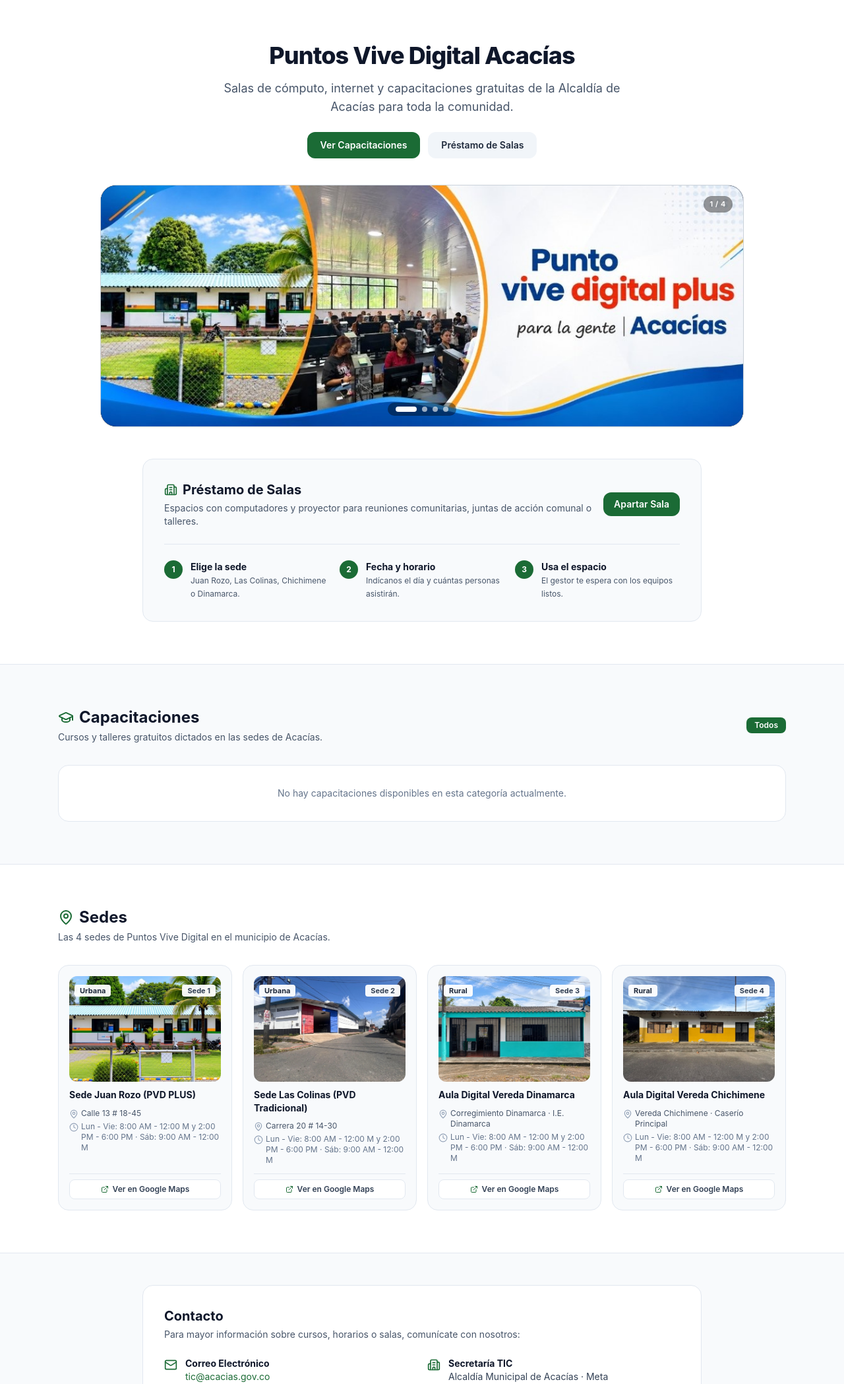
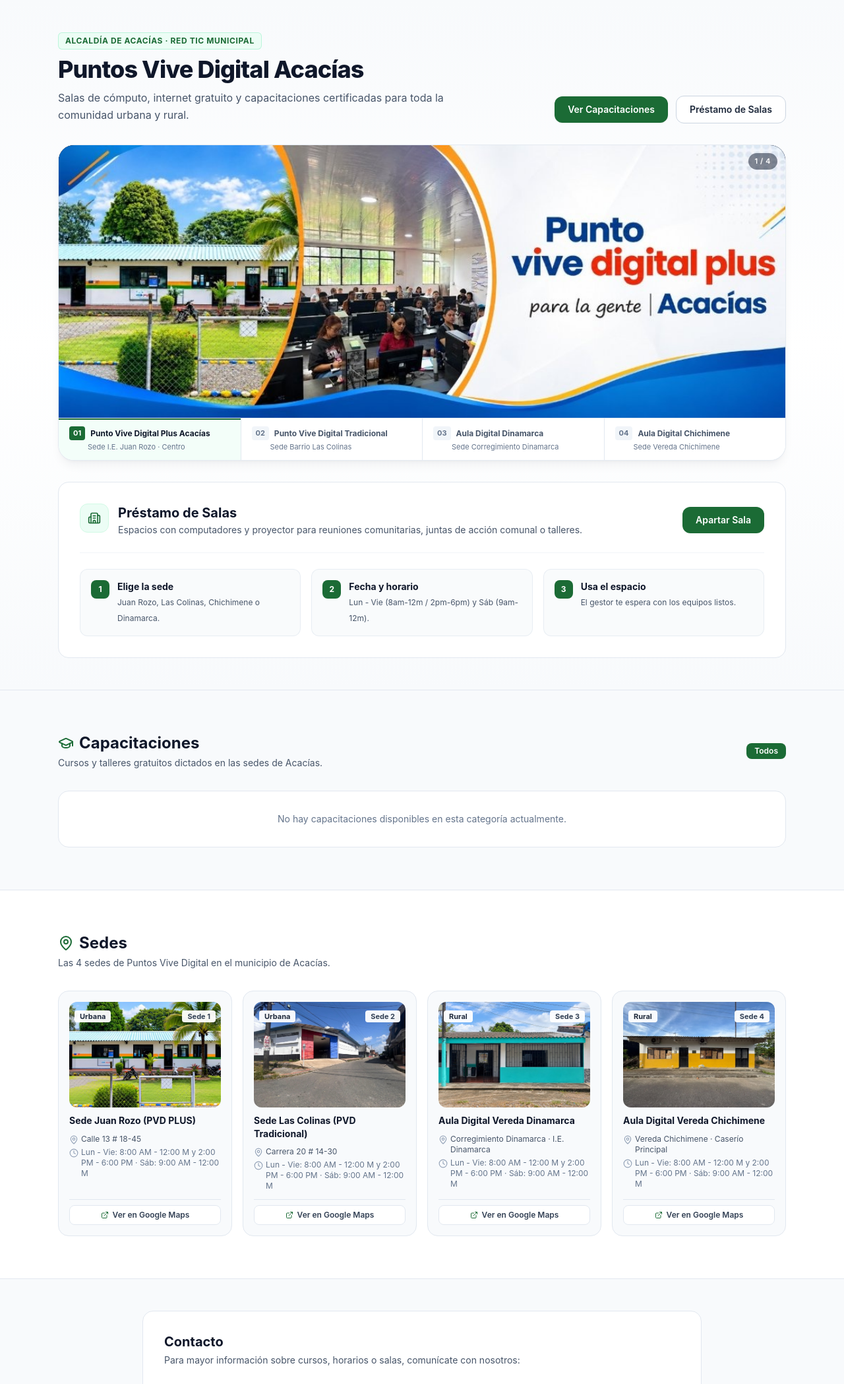
Before and after one commit to ferneyrtic/PuntoTIC, a Laravel app: page / in a window 1280 px wide. Shown: the part 65-2162 px from the top of the page at 66% size. Run offline with Laravel 12, Linux system fonts and the light colour scheme; data comes from the database, SQL or seed files in the repository; data that the repository does not hold is empty; style sheets or scripts are compiled from the project's sources; some libraries are stand-ins or nearby versions.

Commit message:
style(landing): mejorar jerarquia visual del hero, alinear reticulas y agregar selector interactivo al slider de sedes

```diff
--- a/resources/js/Pages/Welcome.tsx
+++ b/resources/js/Pages/Welcome.tsx
@@ -264,42 +264,49 @@ export default function Welcome({ points = [], capacitaciones = [] }: Props) {
             </header>
 
             {/* =========================================================================
-                2. INICIO & PRÉSTAMO DE SALAS
+                2. INICIO, SLIDER DE SEDES & PRÉSTAMO DE SALAS
                ========================================================================= */}
-            <section id="inicio" className="bg-white border-b border-slate-200 py-12 sm:py-16">
-                <div className="max-w-4xl mx-auto px-4 sm:px-6 text-center space-y-4">
+            <section id="inicio" className="bg-gradient-to-b from-slate-50 via-white to-slate-50/70 border-b border-slate-200 py-8 sm:py-12">
+                <div className="max-w-6xl mx-auto px-4 sm:px-6">
+                    {/* Encabezado Hero Alineado */}
+                    <div className="flex flex-col lg:flex-row lg:items-end justify-between gap-6 pb-8">
+                        <div className="space-y-2.5 max-w-2xl">
+                            <span className="inline-flex items-center gap-1.5 text-xs font-bold uppercase tracking-wider text-[#1B6B35] bg-emerald-50 border border-emerald-200/70 px-2.5 py-1 rounded-md">
+                                Alcaldía de Acacías · Red TIC Municipal
+                            </span>
                             <h1 className="text-3xl sm:text-4xl font-extrabold text-slate-900 tracking-tight">
                                 Puntos Vive Digital Acacías
                             </h1>
-                    <p className="text-base sm:text-lg text-slate-600 max-w-2xl mx-auto leading-relaxed">
-                        Salas de cómputo, internet y capacitaciones gratuitas de la Alcaldía de Acacías para toda la comunidad.
+                            <p className="text-base text-slate-600 leading-relaxed">
+                                Salas de cómputo, internet gratuito y capacitaciones certificadas para toda la comunidad urbana y rural.
                             </p>
+                        </div>
 
-                    <div className="flex flex-wrap items-center justify-center gap-3 pt-2">
+                        <div className="flex flex-wrap items-center gap-3 shrink-0">
                             <a
                                 href="#capacitaciones"
-                            className="px-5 py-2.5 rounded-xl bg-[#1B6B35] hover:bg-[#145328] text-white text-sm font-semibold transition-colors shadow-2xs"
+                                className="px-5 py-2.5 rounded-xl bg-[#1B6B35] hover:bg-[#145328] text-white text-sm font-semibold transition-all shadow-sm hover:shadow"
                             >
                                 Ver Capacitaciones
                             </a>
                             <Link
                                 href={auth?.user ? route('portal.index') : route('login')}
-                            className="px-5 py-2.5 rounded-xl bg-slate-100 hover:bg-slate-200 text-slate-800 text-sm font-semibold transition-colors"
+                                className="px-5 py-2.5 rounded-xl bg-white hover:bg-slate-100 text-slate-800 text-sm font-semibold border border-slate-300 transition-all shadow-2xs"
                             >
                                 Préstamo de Salas
                             </Link>
                         </div>
                     </div>
 
-                {/* SLIDER DE SEDES / BANNERS INSTITUCIONALES */}
-                <div className="max-w-5xl mx-auto px-4 sm:px-6 mt-8 sm:mt-10">
+                    {/* SLIDER DE SEDES CON SELECTOR INTERACTIVO */}
                     <div
-                        className="relative overflow-hidden rounded-2xl sm:rounded-3xl border border-slate-200/90 shadow-sm bg-slate-950 group select-none"
+                        className="rounded-2xl sm:rounded-3xl overflow-hidden border border-slate-200/90 shadow-lg shadow-slate-900/5 bg-white select-none"
                         onMouseEnter={() => setIsPaused(true)}
                         onMouseLeave={() => setIsPaused(false)}
                         onTouchStart={handleTouchStart}
                         onTouchEnd={handleTouchEnd}
                     >
+                        <div className="relative overflow-hidden bg-slate-900 group">
                             {/* Pista de Diapositivas */}
                             <div
                                 className="flex transition-transform duration-700 ease-out"
@@ -321,100 +328,132 @@ export default function Welcome({ points = [], capacitaciones = [] }: Props) {
                                 ))}
                             </div>
 
-                        {/* Botón Anterior */}
+                            {/* Flechas Sutiles en los Bordes */}
                             <button
                                 type="button"
                                 onClick={prevSlide}
                                 aria-label="Diapositiva anterior"
-                            className="absolute left-2.5 sm:left-4 top-1/2 -translate-y-1/2 w-9 h-9 sm:w-11 sm:h-11 rounded-full bg-white/85 hover:bg-white text-slate-800 shadow-md backdrop-blur-xs flex items-center justify-center transition-all duration-200 hover:scale-105 active:scale-95 z-20 opacity-0 group-hover:opacity-100 focus:opacity-100"
+                                className="absolute left-3 top-1/2 -translate-y-1/2 w-9 h-9 sm:w-10 sm:h-10 rounded-full bg-slate-900/45 hover:bg-slate-900/75 text-white backdrop-blur-xs flex items-center justify-center transition-all duration-200 hover:scale-105 active:scale-95 z-20 opacity-0 group-hover:opacity-100 focus:opacity-100"
                             >
-                            <ChevronLeft className="w-5 h-5 sm:w-6 sm:h-6 text-slate-700" />
+                                <ChevronLeft className="w-5 h-5" />
                             </button>
 
-                        {/* Botón Siguiente */}
                             <button
                                 type="button"
                                 onClick={nextSlide}
                                 aria-label="Diapositiva siguiente"
-                            className="absolute right-2.5 sm:right-4 top-1/2 -translate-y-1/2 w-9 h-9 sm:w-11 sm:h-11 rounded-full bg-white/85 hover:bg-white text-slate-800 shadow-md backdrop-blur-xs flex items-center justify-center transition-all duration-200 hover:scale-105 active:scale-95 z-20 opacity-0 group-hover:opacity-100 focus:opacity-100"
+                                className="absolute right-3 top-1/2 -translate-y-1/2 w-9 h-9 sm:w-10 sm:h-10 rounded-full bg-slate-900/45 hover:bg-slate-900/75 text-white backdrop-blur-xs flex items-center justify-center transition-all duration-200 hover:scale-105 active:scale-95 z-20 opacity-0 group-hover:opacity-100 focus:opacity-100"
                             >
-                            <ChevronRight className="w-5 h-5 sm:w-6 sm:h-6 text-slate-700" />
+                                <ChevronRight className="w-5 h-5" />
                             </button>
 
-                        {/* Indicadores / Puntos de Navegación */}
-                        <div className="absolute bottom-2.5 sm:bottom-4 left-1/2 -translate-x-1/2 flex items-center gap-1.5 sm:gap-2 px-3 py-1.5 rounded-full bg-black/40 backdrop-blur-xs z-20">
-                            {heroSlides.map((slide, idx) => (
+                            {/* Contador Discreto */}
+                            <div className="absolute top-3 right-3 px-2.5 py-1 rounded-full bg-slate-900/50 backdrop-blur-xs text-[11px] font-semibold text-white tracking-wider z-20">
+                                {currentSlide + 1} / {heroSlides.length}
+                            </div>
+                        </div>
+
+                        {/* Barra de Pestañas Interactivas de las 4 Sedes */}
+                        <div className="grid grid-cols-2 lg:grid-cols-4 divide-y sm:divide-y-0 sm:divide-x divide-slate-200 border-t border-slate-200 bg-white">
+                            {heroSlides.map((slide, idx) => {
+                                const isActive = currentSlide === idx;
+                                return (
                                     <button
                                         key={slide.id}
                                         type="button"
                                         onClick={() => setCurrentSlide(idx)}
-                                    aria-label={`Ir a ${slide.title}`}
-                                    className={`transition-all duration-300 rounded-full ${
-                                        currentSlide === idx
-                                            ? 'w-6 sm:w-8 h-2 bg-white'
-                                            : 'w-2 h-2 bg-white/60 hover:bg-white/90'
+                                        className={`relative text-left px-4 py-3 transition-colors duration-200 ${
+                                            isActive
+                                                ? 'bg-emerald-50/60'
+                                                : 'hover:bg-slate-50'
+                                        }`}
+                                    >
+                                        {/* Línea superior indicadora activa */}
+                                        <span
+                                            className={`absolute top-0 left-0 right-0 h-0.5 transition-all duration-300 ${
+                                                isActive ? 'bg-[#1B6B35]' : 'bg-transparent'
                                             }`}
                                         />
-                            ))}
+                                        <div className="flex items-center gap-2">
+                                            <span
+                                                className={`text-[11px] font-bold px-1.5 py-0.5 rounded ${
+                                                    isActive
+                                                        ? 'bg-[#1B6B35] text-white'
+                                                        : 'bg-slate-100 text-slate-500'
+                                                }`}
+                                            >
+                                                0{idx + 1}
+                                            </span>
+                                            <span
+                                                className={`text-xs font-bold truncate ${
+                                                    isActive ? 'text-slate-900' : 'text-slate-600'
+                                                }`}
+                                            >
+                                                {slide.title}
+                                            </span>
                                         </div>
-
-                        {/* Contador de Diapositivas */}
-                        <div className="absolute top-2.5 right-2.5 sm:top-4 sm:right-4 px-2.5 py-1 rounded-full bg-black/40 backdrop-blur-xs text-[11px] font-semibold text-white tracking-wider z-20 select-none">
-                            {currentSlide + 1} / {heroSlides.length}
-                        </div>
+                                        <p className="text-[11px] text-slate-500 truncate mt-0.5 pl-7">
+                                            {slide.sede}
+                                        </p>
+                                    </button>
+                                );
+                            })}
                         </div>
                     </div>
 
-                {/* BLOQUE PRÉSTAMO DE SALAS (DENTRO DE INICIO) */}
-                <div id="prestamo-salas" className="max-w-4xl mx-auto px-4 sm:px-6 mt-12">
-                    <div className="bg-slate-50 rounded-2xl border border-slate-200 p-6 sm:p-8">
-                        <div className="flex flex-col sm:flex-row sm:items-center justify-between gap-4 pb-6 border-b border-slate-200">
+                    {/* BLOQUE PRÉSTAMO DE SALAS (ALINEADO A LA MISMA RETÍCULA) */}
+                    <div id="prestamo-salas" className="mt-8 bg-white rounded-2xl border border-slate-200 shadow-xs p-6 sm:p-8">
+                        <div className="flex flex-col sm:flex-row sm:items-center justify-between gap-4 pb-6 border-b border-slate-100">
+                            <div className="flex items-start gap-3.5">
+                                <div className="w-11 h-11 rounded-xl bg-emerald-50 border border-emerald-100 text-[#1B6B35] flex items-center justify-center shrink-0">
+                                    <Building2 className="w-5 h-5" />
+                                </div>
                                 <div>
-                                <h2 className="text-xl font-bold text-slate-900 flex items-center gap-2">
-                                    <Building2 className="w-5 h-5 text-[#1B6B35]" />
-                                    <span>Préstamo de Salas</span>
+                                    <h2 className="text-lg sm:text-xl font-bold text-slate-900">
+                                        Préstamo de Salas
                                     </h2>
-                                <p className="text-sm text-slate-600 mt-1">
+                                    <p className="text-sm text-slate-600 mt-0.5">
                                         Espacios con computadores y proyector para reuniones comunitarias, juntas de acción comunal o talleres.
                                     </p>
                                 </div>
+                            </div>
                             <Link
                                 href={auth?.user ? route('portal.index') : route('login')}
-                                className="inline-flex items-center justify-center px-4 py-2 rounded-xl bg-[#1B6B35] hover:bg-[#145328] text-white text-sm font-semibold transition-colors shrink-0"
+                                className="inline-flex items-center justify-center px-5 py-2.5 rounded-xl bg-[#1B6B35] hover:bg-[#145328] text-white text-sm font-semibold transition-all shadow-2xs shrink-0"
                             >
                                 Apartar Sala
                             </Link>
                         </div>
 
-                        {/* 3 Pasos Simples */}
-                        <div className="grid grid-cols-1 sm:grid-cols-3 gap-4 pt-6 text-sm">
-                            <div className="flex items-start gap-3">
-                                <span className="w-7 h-7 rounded-full bg-[#1B6B35] text-white font-bold flex items-center justify-center shrink-0 text-xs">
+                        {/* 3 Pasos en Tarjetas Estructuradas */}
+                        <div className="grid grid-cols-1 sm:grid-cols-3 gap-4 pt-6">
+                            <div className="bg-slate-50/80 border border-slate-200/70 rounded-xl p-4 flex items-start gap-3">
+                                <span className="w-7 h-7 rounded-lg bg-[#1B6B35] text-white font-bold flex items-center justify-center shrink-0 text-xs">
                                     1
                                 </span>
                                 <div>
-                                    <strong className="block text-slate-900">Elige la sede</strong>
-                                    <span className="text-slate-600 text-xs">Juan Rozo, Las Colinas, Chichimene o Dinamarca.</span>
+                                    <strong className="block text-sm text-slate-900">Elige la sede</strong>
+                                    <span className="text-slate-600 text-xs leading-relaxed">Juan Rozo, Las Colinas, Chichimene o Dinamarca.</span>
                                 </div>
                             </div>
 
-                            <div className="flex items-start gap-3">
-                                <span className="w-7 h-7 rounded-full bg-[#1B6B35] text-white font-bold flex items-center justify-center shrink-0 text-xs">
+                            <div className="bg-slate-50/80 border border-slate-200/70 rounded-xl p-4 flex items-start gap-3">
+                                <span className="w-7 h-7 rounded-lg bg-[#1B6B35] text-white font-bold flex items-center justify-center shrink-0 text-xs">
                                     2
                                 </span>
                                 <div>
-                                    <strong className="block text-slate-900">Fecha y horario</strong>
-                                    <span className="text-slate-600 text-xs">Indícanos el día y cuántas personas asistirán.</span>
+                                    <strong className="block text-sm text-slate-900">Fecha y horario</strong>
+                                    <span className="text-slate-600 text-xs leading-relaxed">Lun - Vie (8am-12m / 2pm-6pm) y Sáb (9am-12m).</span>
                                 </div>
                             </div>
 
-                            <div className="flex items-start gap-3">
-                                <span className="w-7 h-7 rounded-full bg-[#1B6B35] text-white font-bold flex items-center justify-center shrink-0 text-xs">
+                            <div className="bg-slate-50/80 border border-slate-200/70 rounded-xl p-4 flex items-start gap-3">
+                                <span className="w-7 h-7 rounded-lg bg-[#1B6B35] text-white font-bold flex items-center justify-center shrink-0 text-xs">
                                     3
                                 </span>
                                 <div>
-                                    <strong className="block text-slate-900">Usa el espacio</strong>
-                                    <span className="text-slate-600 text-xs">El gestor te espera con los equipos listos.</span>
+                                    <strong className="block text-sm text-slate-900">Usa el espacio</strong>
+                                    <span className="text-slate-600 text-xs leading-relaxed">El gestor te espera con los equipos listos.</span>
                                 </div>
                             </div>
                         </div>
```
Lines whose indentation alone changed are shown as unchanged.
